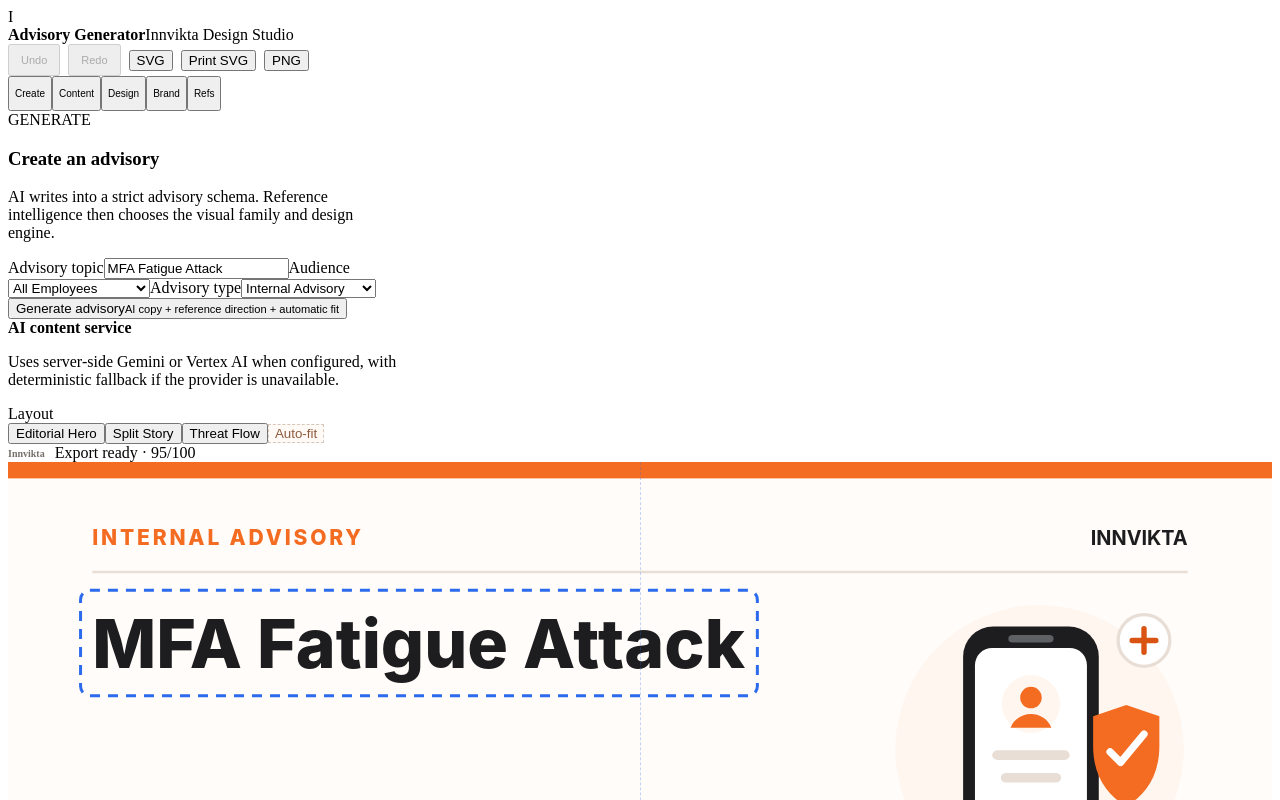
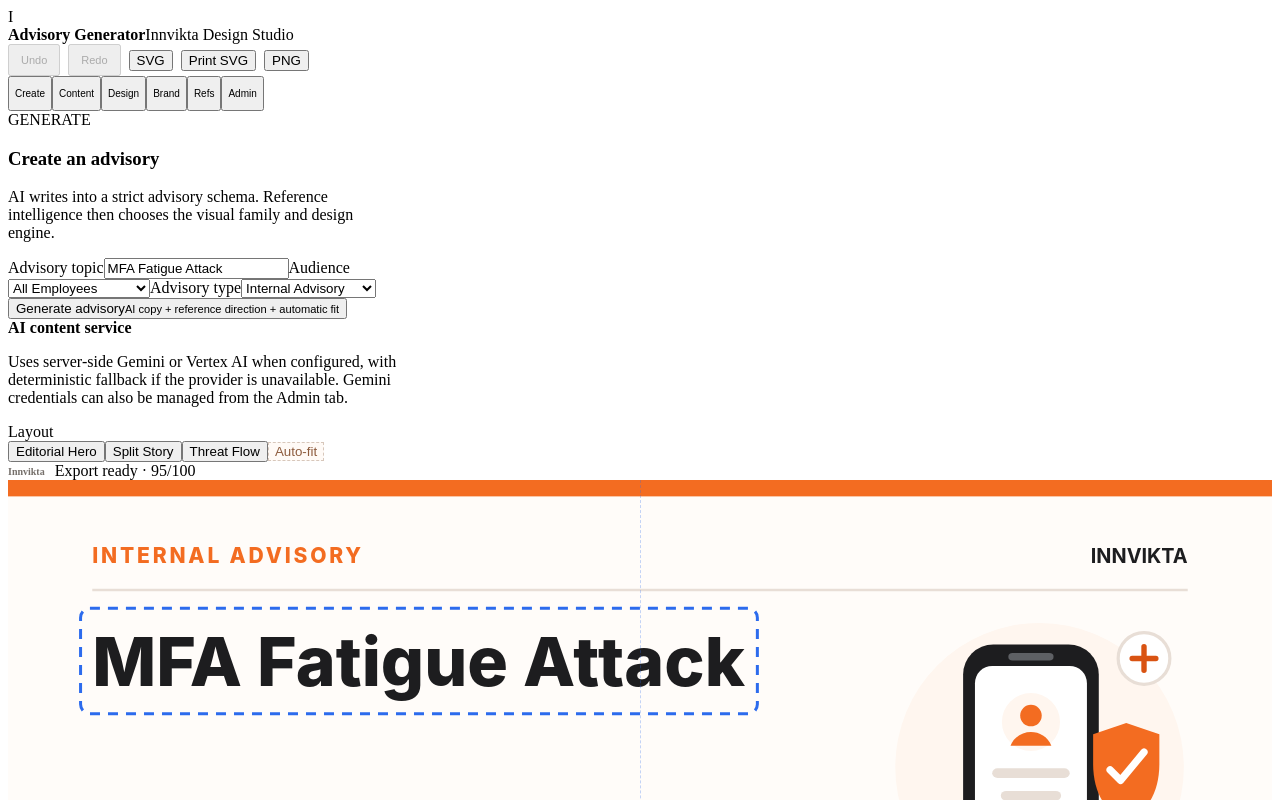
Before and after one commit to Himanshutadse114/Advisory-Generator, a React (Vite) app: page / in a window 1280 px wide. Shown: the top 800 px of the page. Built offline with nearby package versions, Linux system fonts and the light colour scheme; the HTML template or start-up script is replaced by a standard one.

Commit message:
Integrate secure Admin settings into advisory editor

```diff
--- a/src/App.jsx
+++ b/src/App.jsx
@@ -1,5 +1,6 @@
 import { useEffect, useMemo, useRef, useState } from 'react'
 import AdvisoryCanvas from './components/AdvisoryCanvas'
+import AdminPanel from './components/AdminPanel'
 import { advisoryReferences } from './data/references'
 import { BRAND_PROFILES, createCustomBrand, getBrandProfile, sanitiseBrandProfile } from './data/brands'
 import {
@@ -18,6 +19,7 @@ import { createEditorState, EDITOR_LAYERS, resetAllLayers, resetLayerState, upda
 import useDocumentHistory from './hooks/useDocumentHistory'
 import './quality.css'
 import './advanced-editor.css'
+import './admin.css'
 
 const VISUAL_FAMILIES = [
   ['auto', 'Auto from references'],
@@ -193,7 +195,7 @@ function App() {
         <aside className="sidebar wide-sidebar">
           <nav className="panel-tabs expanded" aria-label="Editor panels">
             {[
-              ['create', 'Create'], ['edit', 'Content'], ['design', 'Design'], ['brand', 'Brand'], ['references', 'Refs']
+              ['create', 'Create'], ['edit', 'Content'], ['design', 'Design'], ['brand', 'Brand'], ['references', 'Refs'], ['admin', 'Admin']
             ].map(([id, label]) => <button key={id} className={panel === id ? 'active' : ''} onClick={() => setPanel(id)}>{label}</button>)}
           </nav>
 
@@ -204,7 +206,7 @@ function App() {
               <label className="field"><span>Audience</span><select value={audience} onChange={event => setAudience(event.target.value)}>{AUDIENCES.map(item => <option key={item}>{item}</option>)}</select></label>
               <label className="field"><span>Advisory type</span><select value={advisoryType} onChange={event => setAdvisoryType(event.target.value)}>{ADVISORY_TYPES.map(item => <option key={item}>{item}</option>)}</select></label>
               <button className="generate-button" type="button" onClick={handleGenerate} disabled={!topic.trim() || generationState.status === 'loading'}><span>{generationState.status === 'loading' ? 'Generating…' : 'Generate advisory'}</span><small>AI copy + reference direction + automatic fit</small></button>
-              <div className={`system-note generation-note ${generationState.status}`}><strong>AI content service</strong><p>{generationState.status === 'idle' ? 'Uses server-side Gemini or Vertex AI when configured, with deterministic fallback if the provider is unavailable.' : generationState.message}</p></div>
+              <div className={`system-note generation-note ${generationState.status}`}><strong>AI content service</strong><p>{generationState.status === 'idle' ? 'Uses server-side Gemini or Vertex AI when configured, with deterministic fallback if the provider is unavailable. Gemini credentials can also be managed from the Admin tab.' : generationState.message}</p></div>
             </section>
           )}
 
@@ -257,6 +259,8 @@ function App() {
               <div className="reference-grid enriched">{filteredReferences.map(reference => <a key={reference.id} className="reference-card" href={reference.url} target="_blank" rel="noreferrer"><img src={reference.url} alt={reference.title} loading="lazy" /><span>{reference.title}</span><small>{reference.category}<br />{reference.visualFamily} · {reference.suggestedTemplate}</small></a>)}</div>
             </section>
           )}
+
+          {panel === 'admin' && <AdminPanel />}
         </aside>
 
         <section className="studio">
```
